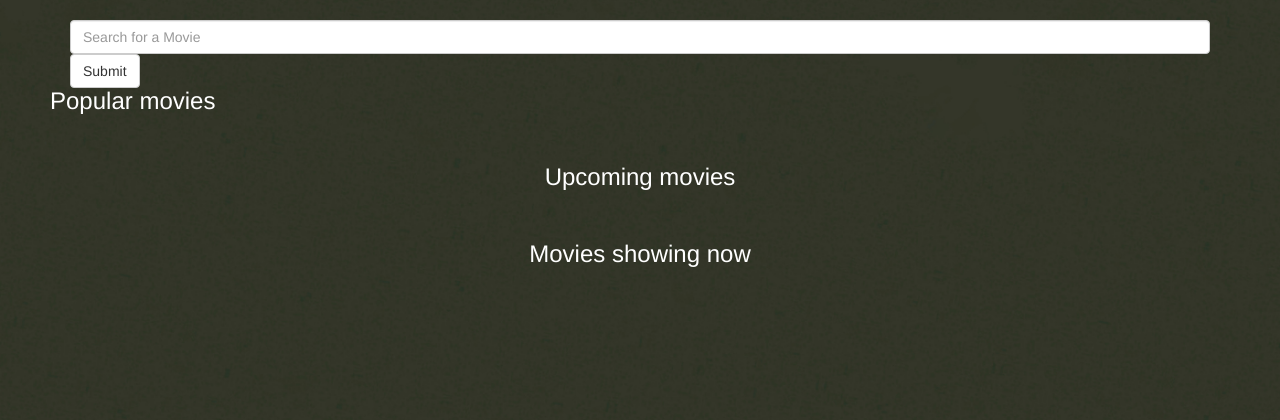
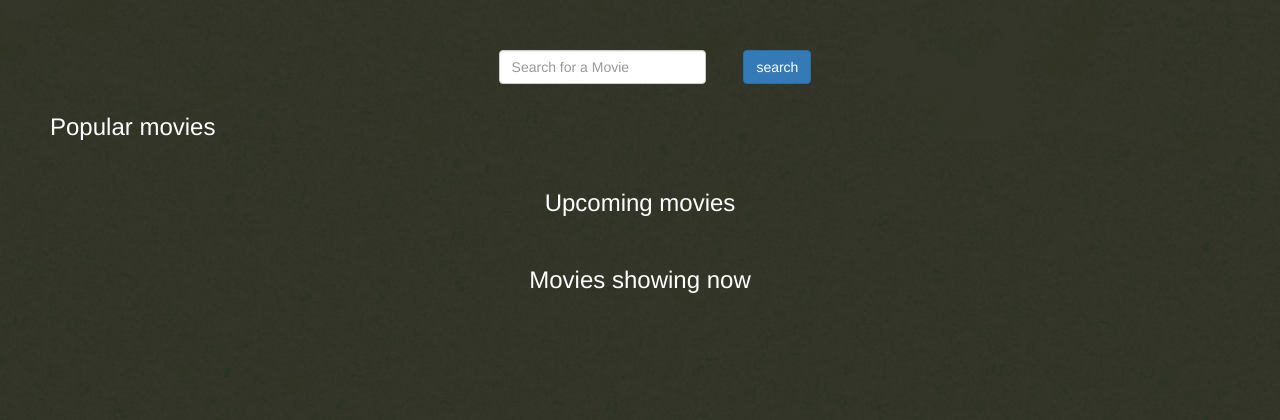
Before and after one commit to Mugambi645/watchlist, a Flask app: template app/templates/index.html in a window 1280 px wide. Shown: the part 52-472 px from the top of the page. Run offline with Flask 2, Linux system fonts and the light colour scheme; the template is opened without the code that fills it, so the values that code supplies are empty; some libraries are stand-ins or nearby versions.

Commit message:
changed search box style appearance

```diff
--- a/app/config.py
+++ b/app/config.py
@@ -19,4 +19,4 @@ class DevConfig(Config):
     The parent configuration class with general configuration settings
 
     """
-    DEBUG=False
+    DEBUG=True
--- a/app/templates/base.html
+++ b/app/templates/base.html
@@ -1,5 +1,6 @@
 <!DOCTYPE html>
 {% extends 'bootstrap/base.html'%}
+
 <!--navbar block-->
 {% block navbar %}
 {% include "navbar.html" %}
--- a/app/templates/index.html
+++ b/app/templates/index.html
@@ -5,9 +5,11 @@
 {% block styles%}
     {{ super() }}
     <link rel="stylesheet" href="{{url_for('static',filename='css/index.css')}}">
+
 {% endblock %}
 <!--content block-->
 {% block content %}
+<link rel="stylesheet" href="https://cdn.jsdelivr.net/npm/bootstrap-icons@1.5.0/font/bootstrap-icons.css">
 <style>
     body {
         background-image: url(../static/images/background.jpg);
@@ -21,11 +23,17 @@
         <h1>{{ message }}</h1>
         <!--search movies-->
         <div class="container">
-            <form>
-                <input type="text" name="movie_query" placeholder="Search for a Movie" class="form-control">
-                <input type="submit"  value="Submit" class="btn btn-default">
-            </form>
+            <div class="text-center">
+            <form class="form-inline">
+                <div class="form-group mb-2" style="margin: 3rem;">
 
+                  <input type="text" name="movie_query" placeholder="Search for a Movie" class="form-control">
+                </div>
+                <div class="form-group mx-sm-3 mb-2">
+                 </div>
+                 <input type="submit"  class="btn btn-primary" value="search" class="btn btn-default">
+              </form>
+              </div>
         </div>
         <!--Popular movie section-->
         <h3 style="margin: 5rem; text-align: center; color: white; display: inline;">Popular movies</h3>
```
Also changed, not shown: app/requests.py (+15 -0 lines), app/views.py (+20 -5 lines).
